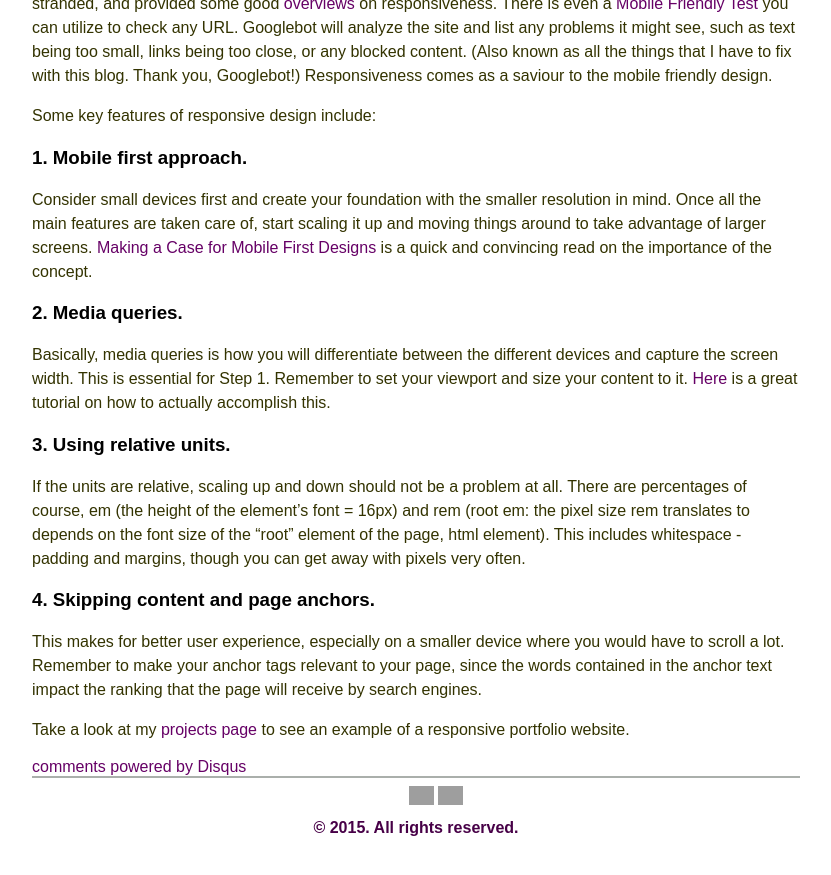
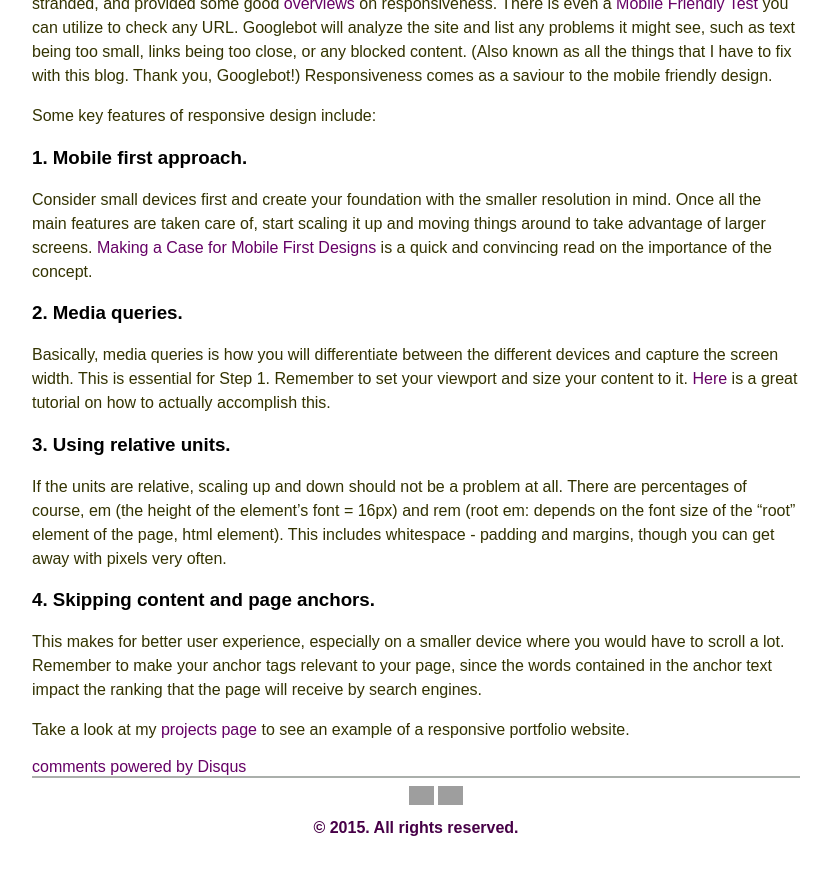
Before and after one commit to dostap/dostap, a Jekyll site: the page built from _posts/2015-10-25-responsive.md, in a window 1280 px wide and 900 px high, scrolled down 1156 px. Shown: the top 875 px of the window, without its empty margins (224-1055 px from the left). Built offline with Jekyll 4.4.1, drawn with Linux system fonts in a browser that asks for light colours; some web fonts are replaced; comment, search, counter and statistics services are not loaded; grey boxes are pictures that could not be loaded.

Commit message:
Update 2015-10-25-responsive.md

```diff
--- a/_posts/2015-10-25-responsive.md
+++ b/_posts/2015-10-25-responsive.md
@@ -20,7 +20,7 @@ Consider small devices first and create your foundation with the smaller resolut
 Basically, media queries is how you will differentiate between the different devices and capture the screen width. This is essential for Step 1.  Remember to set your viewport and size your content to it. [Here](http://learn.shayhowe.com/advanced-html-css/responsive-web-design/) is a great tutorial on how to actually accomplish this.
 
 ### 3. Using relative units.
-If the units are relative, scaling up and down should not be a problem at all. There are percentages of course, em (the height of the element's font = 16px) and rem (root em: the pixel size rem translates to depends on the font size of the "root" element of the page, html element). This includes whitespace - padding and margins, though you can get away with pixels very often.
+If the units are relative, scaling up and down should not be a problem at all. There are percentages of course, em (the height of the element's font = 16px) and rem (root em: depends on the font size of the "root" element of the page, html element). This includes whitespace - padding and margins, though you can get away with pixels very often.
 
 ### 4. Skipping content and page anchors.
 This makes for better user experience, especially on a smaller device where you would have to scroll a lot. Remember to make your anchor tags relevant to your page, since the words contained in the anchor text impact the ranking that the page will receive by search engines.
```
